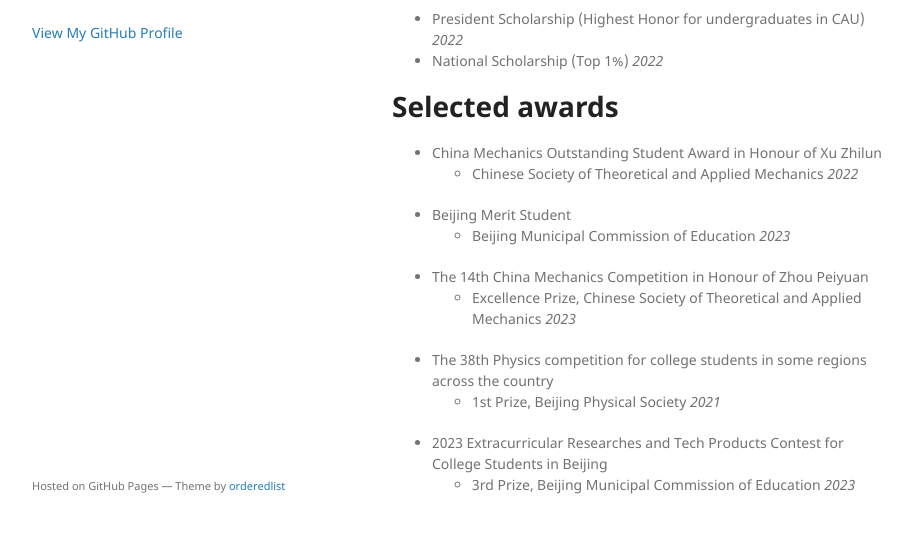
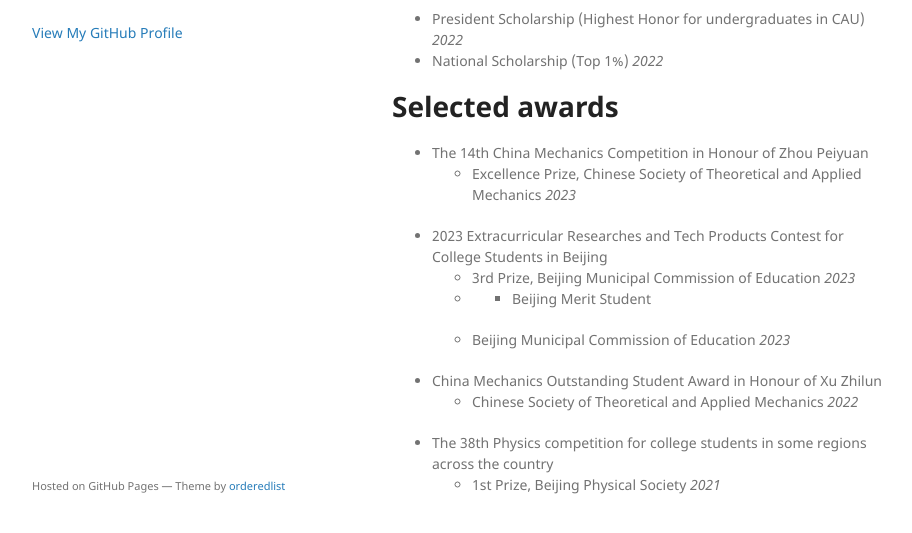
Before and after one commit to JRZhang2003/JRZhang2003.github.io, a Jekyll site: the page built from index.md, in a window 1280 px wide and 900 px high, scrolled down 992 px, cut to the strip 335-868 px from the top of the window. Shown: the whole strip, without its empty margins (178-1090 px from the left). Built offline with Jekyll 4.4.1, drawn with Linux system fonts in a browser that asks for light colours.

```diff
--- a/index.md
+++ b/index.md
@@ -42,16 +42,17 @@ China Agricultural University (CAU) *Sep 2020 - Present*
 - National Scholarship (Top 1%) *2022*
 
 # Selected awards
+- The 14th China Mechanics Competition in Honour of Zhou Peiyuan
+  - Excellence Prize, Chinese Society of Theoretical and Applied Mechanics *2023*
+- 2023 Extracurricular Researches and Tech Products Contest for College Students in Beijing
+  - 3rd Prize, Beijing Municipal Commission of Education *2023*
+  - - Beijing Merit Student
+  - Beijing Municipal Commission of Education *2023*
 - China Mechanics Outstanding Student Award in Honour of Xu Zhilun
   - Chinese Society of Theoretical and Applied Mechanics *2022*
-- Beijing Merit Student
-  - Beijing Municipal Commission of Education *2023*
-- The 14th China Mechanics Competition in Honour of Zhou Peiyuan
-  - Excellence Prize, Chinese Society of Theoretical and Applied Mechanics *2023*
 - The 38th Physics competition for college students in some regions across the country
   - 1st Prize, Beijing Physical Society *2021*
-- 2023 Extracurricular Researches and Tech Products Contest for College Students in Beijing
-  - 3rd Prize, Beijing Municipal Commission of Education *2023*
+
 
 
 
```
